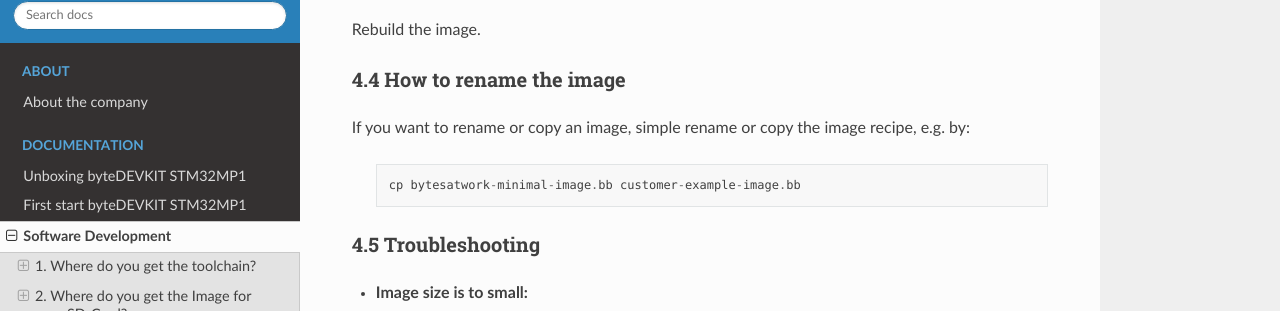
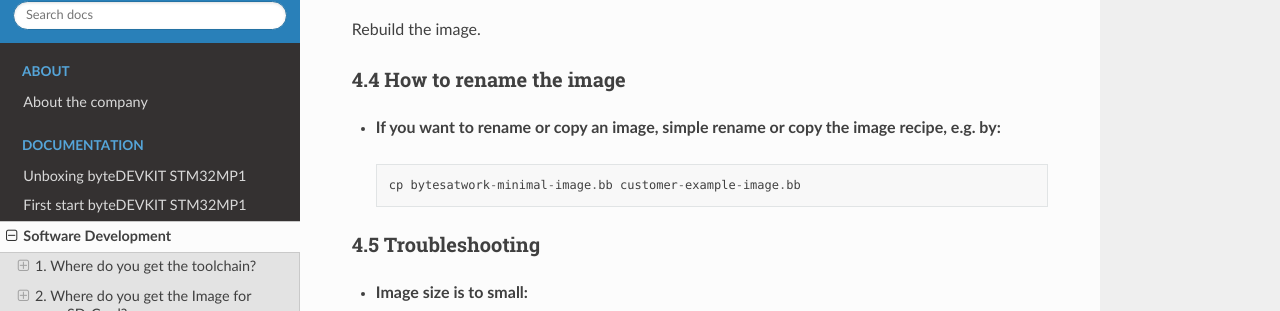
Before and after one commit to jfilus/byteWIKI, a Sphinx documentation site: the page built from docs/source/softwaredevelopment.rst, in a window 1280 px wide and 900 px high, scrolled down 4610 px. Shown: the part 139-450 px from the top of the window. Built offline with Sphinx 7.4.7 and the Read the Docs theme 2.0.0, drawn with Linux system fonts in a browser that asks for light colours.

```diff
--- a/docs/source/softwaredevelopment.rst
+++ b/docs/source/softwaredevelopment.rst
@@ -231,7 +231,7 @@ Rebuild the image.
 4.4 How to rename the image
 ---------
 
-If you want to rename or copy an image, simple rename or copy the image recipe, e.g. by:
+-  **If you want to rename or copy an image, simple rename or copy the image recipe, e.g. by:**
 
   ::
 
```
